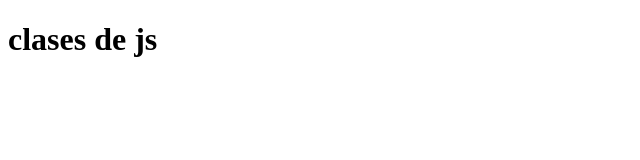
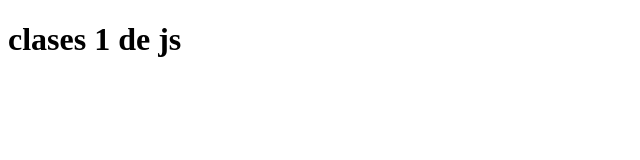
Before and after one commit to osvalttek/claseDeJs, a website: page index.html in a window 1280 px wide. Shown: the whole page, without its empty margins (0-640 px from the left). Drawn offline with Linux system fonts and the light colour scheme.

```diff
--- a/index.html
+++ b/index.html
@@ -8,7 +8,7 @@
     <title>Document</title>
   </head>
   <body>
-    <h1>clases de js</h1>
+    <h1>clases 1 de js</h1>
 
    <script src="./script/index.js"></script>
   </body>
```
Also changed, not shown: package.json (added, +23 -0 lines), 1 other file.
